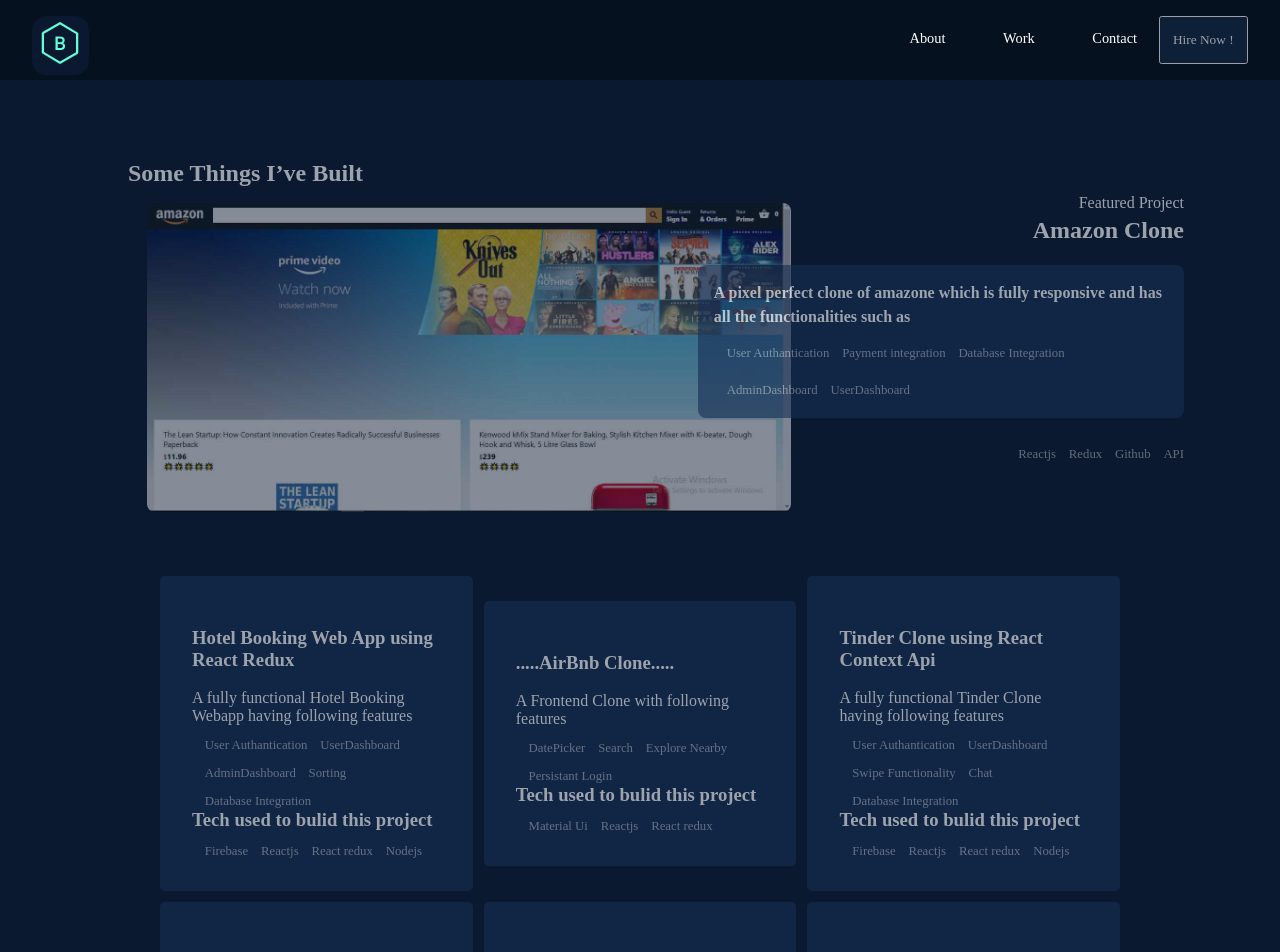
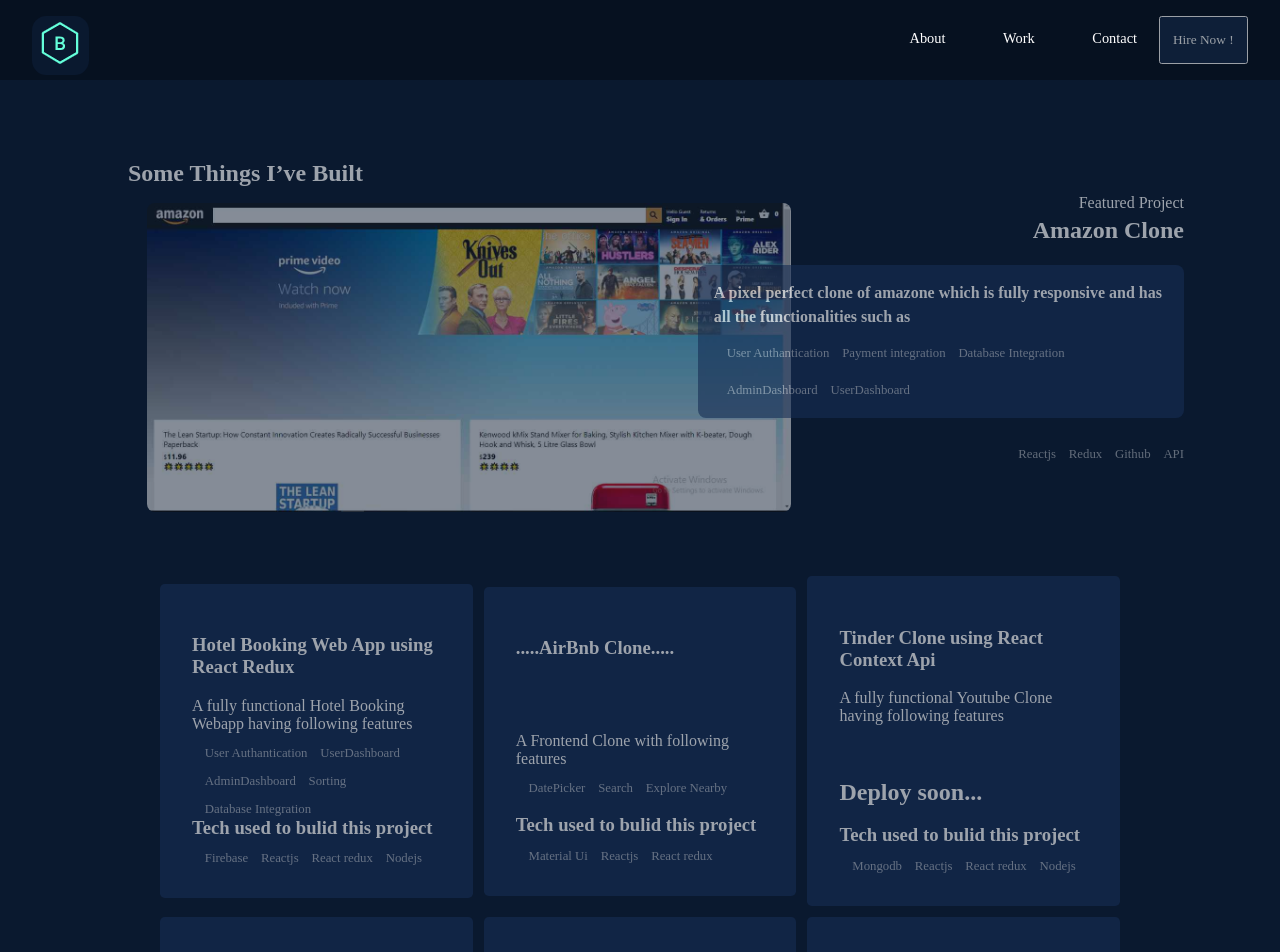
Before and after one commit to ShamailAbbas/myportfolio, a React (Create React App) app: page /workpage in a window 1280 px wide. Shown: the top 952 px of the page. Built offline with nearby package versions, Linux system fonts and the light colour scheme.

Commit message:
Update Otherprojects.js

```diff
--- a/src/components/Otherprojects.js
+++ b/src/components/Otherprojects.js
@@ -35,12 +35,16 @@
         >
         <div className='griditems'>
           <h3>.....AirBnb Clone.....</h3>
+    <br/>
+    <br/>
+    <br/>
           <p>
             A Frontend  Clone with following features <br />
             <li>DatePicker</li>
             <li> Search</li>
             <li>Explore Nearby</li>
-            <li>Persistant Login</li>
+          <br/>
+    <br/>
 
             <h3>Tech used to bulid this project</h3>
             <li>Material Ui</li>
@@ -53,15 +57,15 @@
         <div className='griditems'>
           <h3>Tinder Clone using React Context Api</h3>
           <p>
-            A fully functional Tinder Clone having following features
+            A fully functional Youtube Clone having following features
             <br />
-            <li>User Authantication</li>
-            <li>UserDashboard</li>
-            <li>Swipe Functionality</li>
-            <li>Chat</li>
-            <li>Database Integration</li>
+         <br/>
+    <br/>
+    <br/>
+          <h2> Deploy soon...</h2>
+    <br/>
             <h3>Tech used to bulid this project</h3>
-            <li>Firebase</li>
+            <li>Mongodb</li>
             <li>Reactjs</li>
             <li>React redux</li>
             <li>Nodejs</li>
```
